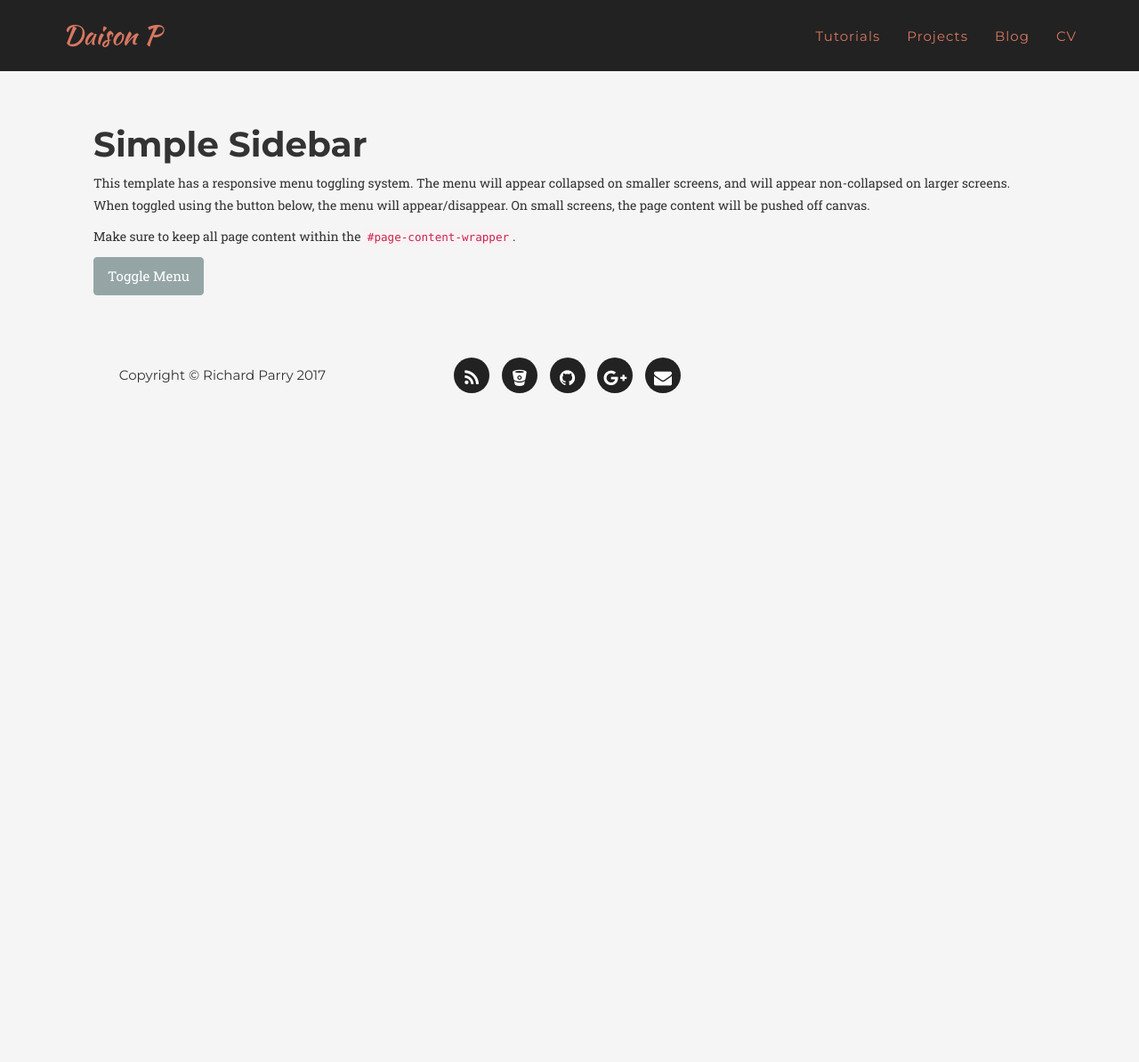
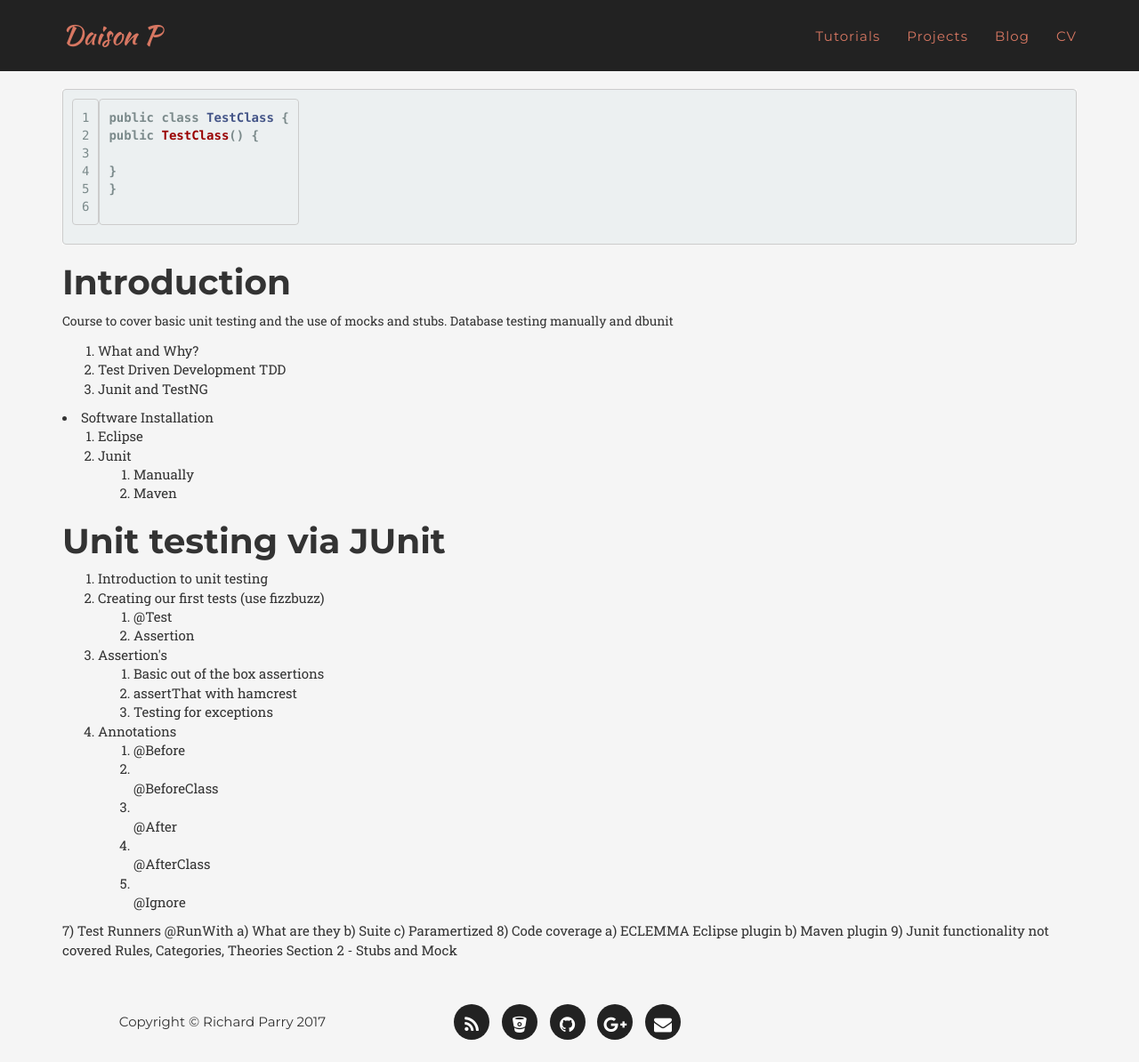
Before and after one commit to daisonp/daisonp.github.io, a Jekyll site: the page built from pages/tutorials/testing/index.html, in a window 1280 px wide and 1194 px high. Shown: the whole window at 89% size. Built offline with Jekyll 4.4.1, drawn with Linux system fonts in a browser that asks for light colours; some web fonts are replaced.

```diff
--- /dev/null
+++ b/_data/testing.yaml
@@ -0,0 +1,4 @@
+sections:
+  - title: Introduction
+  - title: section 2
+  - title: section 3
--- /dev/null
+++ b/css/syntax.css
@@ -0,0 +1,60 @@
+.highlight  { background: #ffffff; }
+.highlight .c { color: #999988; font-style: italic } /* Comment */
+.highlight .err { color: #a61717; background-color: #e3d2d2 } /* Error */
+.highlight .k { font-weight: bold } /* Keyword */
+.highlight .o { font-weight: bold } /* Operator */
+.highlight .cm { color: #999988; font-style: italic } /* Comment.Multiline */
+.highlight .cp { color: #999999; font-weight: bold } /* Comment.Preproc */
+.highlight .c1 { color: #999988; font-style: italic } /* Comment.Single */
+.highlight .cs { color: #999999; font-weight: bold; font-style: italic } /* Comment.Special */
+.highlight .gd { color: #000000; background-color: #ffdddd } /* Generic.Deleted */
+.highlight .gd .x { color: #000000; background-color: #ffaaaa } /* Generic.Deleted.Specific */
+.highlight .ge { font-style: italic } /* Generic.Emph */
+.highlight .gr { color: #aa0000 } /* Generic.Error */
+.highlight .gh { color: #999999 } /* Generic.Heading */
+.highlight .gi { color: #000000; background-color: #ddffdd } /* Generic.Inserted */
+.highlight .gi .x { color: #000000; background-color: #aaffaa } /* Generic.Inserted.Specific */
+.highlight .go { color: #888888 } /* Generic.Output */
+.highlight .gp { color: #555555 } /* Generic.Prompt */
+.highlight .gs { font-weight: bold } /* Generic.Strong */
+.highlight .gu { color: #aaaaaa } /* Generic.Subheading */
+.highlight .gt { color: #aa0000 } /* Generic.Traceback */
+.highlight .kc { font-weight: bold } /* Keyword.Constant */
+.highlight .kd { font-weight: bold } /* Keyword.Declaration */
+.highlight .kp { font-weight: bold } /* Keyword.Pseudo */
+.highlight .kr { font-weight: bold } /* Keyword.Reserved */
+.highlight .kt { color: #445588; font-weight: bold } /* Keyword.Type */
+.highlight .m { color: #009999 } /* Literal.Number */
+.highlight .s { color: #d14 } /* Literal.String */
+.highlight .na { color: #008080 } /* Name.Attribute */
+.highlight .nb { color: #0086B3 } /* Name.Builtin */
+.highlight .nc { color: #445588; font-weight: bold } /* Name.Class */
+.highlight .no { color: #008080 } /* Name.Constant */
+.highlight .ni { color: #800080 } /* Name.Entity */
+.highlight .ne { color: #990000; font-weight: bold } /* Name.Exception */
+.highlight .nf { color: #990000; font-weight: bold } /* Name.Function */
+.highlight .nn { color: #555555 } /* Name.Namespace */
+.highlight .nt { color: #000080 } /* Name.Tag */
+.highlight .nv { color: #008080 } /* Name.Variable */
+.highlight .ow { font-weight: bold } /* Operator.Word */
+.highlight .w { color: #bbbbbb } /* Text.Whitespace */
+.highlight .mf { color: #009999 } /* Literal.Number.Float */
+.highlight .mh { color: #009999 } /* Literal.Number.Hex */
+.highlight .mi { color: #009999 } /* Literal.Number.Integer */
+.highlight .mo { color: #009999 } /* Literal.Number.Oct */
+.highlight .sb { color: #d14 } /* Literal.String.Backtick */
+.highlight .sc { color: #d14 } /* Literal.String.Char */
+.highlight .sd { color: #d14 } /* Literal.String.Doc */
+.highlight .s2 { color: #d14 } /* Literal.String.Double */
+.highlight .se { color: #d14 } /* Literal.String.Escape */
+.highlight .sh { color: #d14 } /* Literal.String.Heredoc */
+.highlight .si { color: #d14 } /* Literal.String.Interpol */
+.highlight .sx { color: #d14 } /* Literal.String.Other */
+.highlight .sr { color: #009926 } /* Literal.String.Regex */
+.highlight .s1 { color: #d14 } /* Literal.String.Single */
+.highlight .ss { color: #990073 } /* Literal.String.Symbol */
+.highlight .bp { color: #999999 } /* Name.Builtin.Pseudo */
+.highlight .vc { color: #008080 } /* Name.Variable.Class */
+.highlight .vg { color: #008080 } /* Name.Variable.Global */
+.highlight .vi { color: #008080 } /* Name.Variable.Instance */
+.highlight .il { color: #009999 } /* Literal.Number.Integer.Long */
--- a/pages/tutorials/testing/index.html
+++ b/pages/tutorials/testing/index.html
@@ -1,56 +1,86 @@
 ---
 layout: default
+data_file: testing
 ---
 <link rel="stylesheet" href="{{ "/css/simple-sidebar.css" | prepend: site.baseurl | prepend: site.url }}">
-  <div id="wrapper" class="extra-large-padding-top">
+<link rel="stylesheet" href="{{ "/css/syntax.css" | prepend: site.baseurl | prepend: site.url }}">
+<div class="extra-large-padding-top">
+  {% highlight java  linenos%}
+public class TestClass {
+public TestClass() {
 
-      <!-- Sidebar -->
-      <div id="sidebar-wrapper">
-          <ul class="sidebar-nav">
-              <li>
-                  <a href="#">Dashboard</a>
-              </li>
-              <li>
-                  <a href="#">Shortcuts</a>
-              </li>
-              <li>
-                  <a href="#">Overview</a>
-              </li>
-              <li>
-                  <a href="#">Events</a>
-              </li>
-              <li>
-                  <a href="#">About</a>
-              </li>
-              <li>
-                  <a href="#">Services</a>
-              </li>
-              <li>
-                  <a href="#">Contact</a>
-              </li>
-          </ul>
-      </div>
-      <!-- /#sidebar-wrapper -->
-
-      <!-- Page Content -->
-      <div id="page-content-wrapper">
-          <div class="container-fluid">
-              <div class="row">
-                  <div class="col-lg-12">
-                      <h1>Simple Sidebar</h1>
-                      <p>This template has a responsive menu toggling system. The menu will appear collapsed on smaller screens, and will appear non-collapsed on larger screens. When toggled using the button below, the menu will appear/disappear. On small screens, the page content will be pushed off canvas.</p>
-                      <p>Make sure to keep all page content within the <code>#page-content-wrapper</code>.</p>
-                      <a href="#menu-toggle" class="btn btn-default" id="menu-toggle">Toggle Menu</a>
-                  </div>
-              </div>
-          </div>
+}
+}
+  {% endhighlight %}
 
 
-          <div class="container=fluid" id="intro">
+  <div class="container=fluid tutorial-section" id="intro">
+    <h1>Introduction</h1>
+    <p>Course to cover basic unit testing and the use of mocks and stubs.
+    Database testing manually and dbunit
+    </p>
+    <ol>
+      <li> What and Why? </li>
+      <li> Test Driven Development TDD </li>
+      <li> Junit and TestNG </li>
+    </ol>
+    <li> Software Installation </li>
+      <ol>
+        <li> Eclipse </li>
+        <li> Junit </li>
+          <ol>
+            <li> Manually </li>
+            <li> Maven </li>
+          </ol>
+      </ol>
+  </div>
 
-          </div>
-      </div>
-      <!-- /#page-content-wrapper -->
+  <div class="container=fluid tutorial-section" id="junit">
+    <h1>Unit testing via JUnit</h1>
+    <ol>
+      <li> Introduction to unit testing </li>
+
+
+      <li>Creating our first tests (use fizzbuzz)</li>
+        <ol>
+          <li>@Test</li>
+          <li>Assertion</li>
+        </ol>
+      <li>Assertion's</li>
+        <ol>
+          <li>Basic out of the box assertions</li>
+          <li>assertThat with hamcrest</li>
+          <li>Testing for exceptions</li>
+        </ol>
+      <li>Annotations</li>
+        <ol>
+          <li>@Before</li>
+          <li></li>@BeforeClass
+          <li></li>@After
+          <li></li>@AfterClass
+          <li></li>@Ignore
+        </ol>
+    </ol>
 
   </div>
-  <!-- /#wrapper -->
+
+  7) Test Runners @RunWith
+      a) What are they
+      b) Suite
+      c) Paramertized
+
+  8) Code coverage
+     a)  ECLEMMA Eclipse plugin
+     b)  Maven plugin
+
+  9)  Junit functionality not covered
+  Rules, Categories, Theories
+
+
+
+  Section 2 - Stubs and Mock
+
+
+
+
+</div>
```
Also changed, not shown: _includes/footer.html (+0 -10 lines), _includes/javascript.html (+11 -0 lines).
